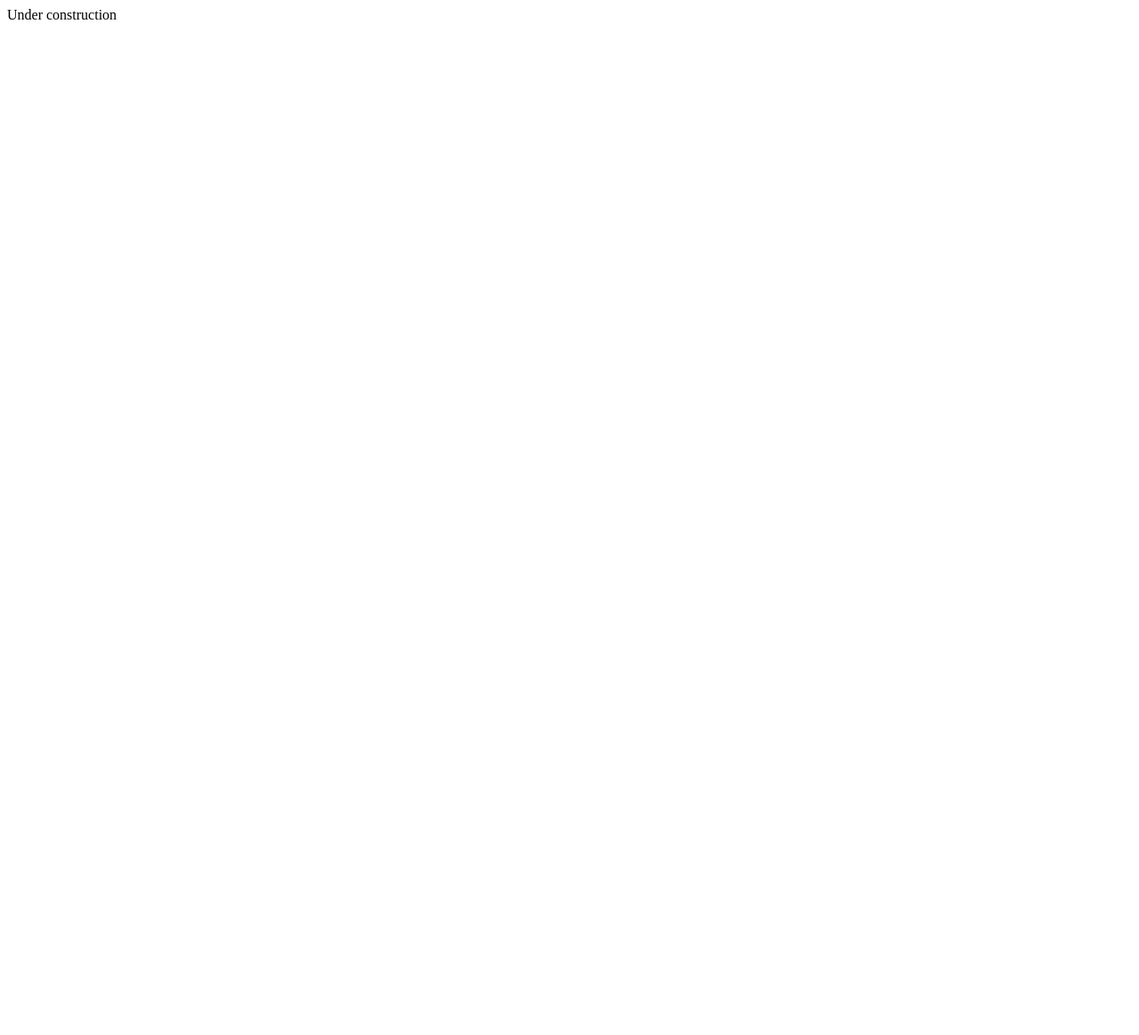
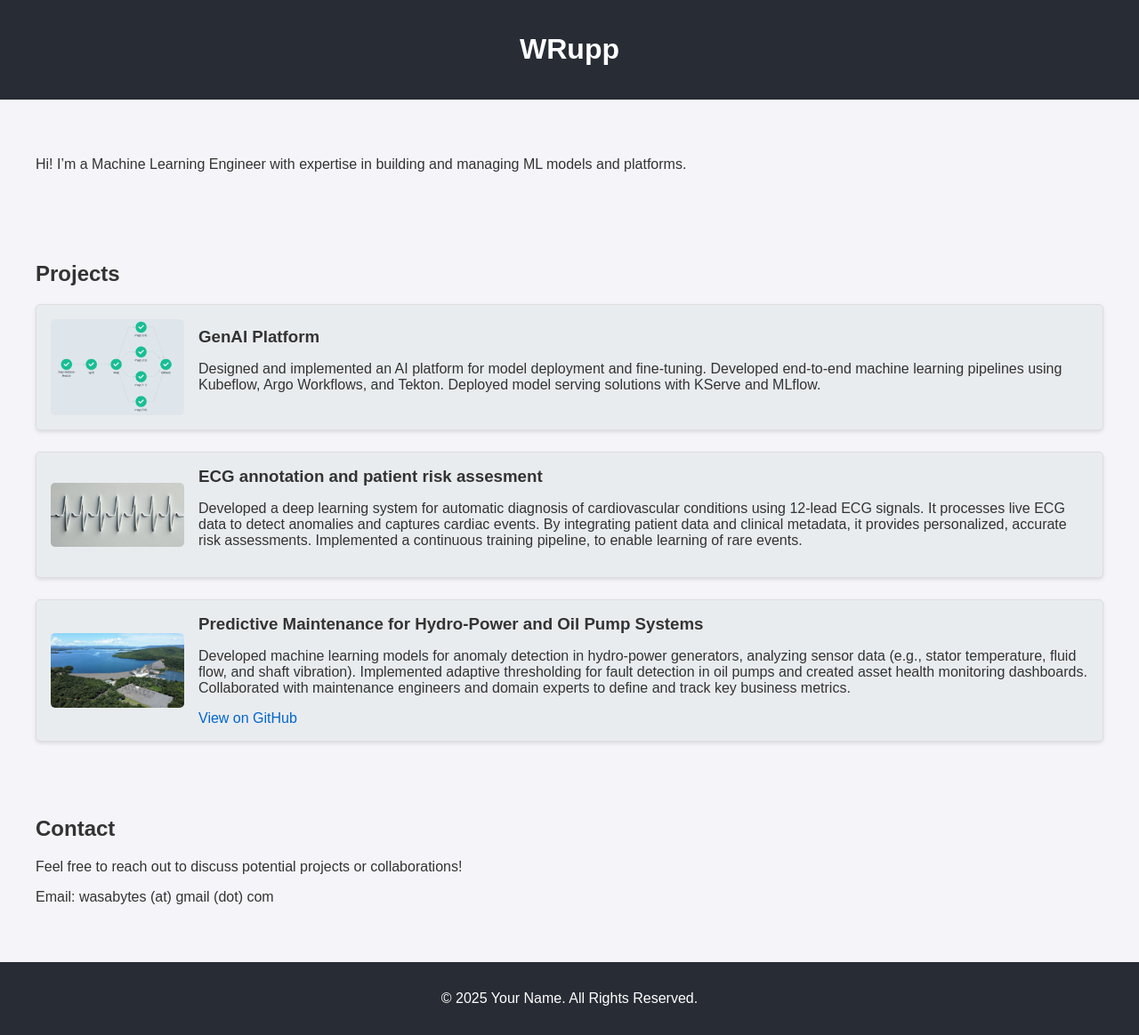
Before and after one commit to WRupp/WRupp.github.io, a plain HTML site: page index.html in a window 1280 px wide. Shown: the whole page at 89% size. Before the commit the page ends 800 px from the top, so only its background shows below. Drawn offline with Linux system fonts and the light colour scheme.

Commit message:
First version

```diff
--- a/index.html
+++ b/index.html
@@ -1 +1,74 @@
-Under construction
+<!DOCTYPE html>
+<html lang="en">
+<head>
+    <meta charset="UTF-8">
+    <meta name="viewport" content="width=device-width, initial-scale=1.0">
+    <title>Machine Learning Engineer Portfolio</title>
+    <link rel="stylesheet" href="styles.css">
+</head>
+<body>
+    <header>
+        <h1>WRupp</h1>
+        <!--<nav>
+            <a href="#about">About</a>
+            <a href="#projects">Projects</a>
+            <a href="#contact">Contact</a>
+        </nav>
+    -->
+    </header>
+
+    <section id="about">
+        <p>Hi! I’m a Machine Learning Engineer with expertise in building and managing ML models and platforms.</p>
+    </section>
+
+    <section id="projects">
+        <h2>Projects</h2>
+        <div class="projects">
+            <div class="project-card">
+                <img src="assets/all_green.png" alt="Project 3" class="project-image">
+                <div class="project-info">
+                    <h3>GenAI Platform</h3>
+                    <p>
+                        Designed and implemented an AI platform for model deployment and fine-tuning.
+                        Developed end-to-end machine learning pipelines using Kubeflow, Argo Workflows, and Tekton.
+                        Deployed model serving solutions with KServe and MLflow.
+                    </p>
+                </div>
+            </div>
+            <div class="project-card">
+                <img src="assets/minimal_ecg.png" alt="Project 3" class="project-image">
+                <div class="project-info">
+                    <h3>ECG annotation and patient risk assesment</h3>
+                    <p>
+                        Developed a deep learning system for automatic diagnosis of cardiovascular conditions using 12-lead ECG signals.
+                        It processes live ECG data to detect anomalies and captures cardiac events. By integrating patient data and clinical metadata, it provides personalized, accurate risk assessments.
+                        Implemented a continuous training pipeline, to enable learning of rare events.
+                    </p>
+                </div>
+            </div>
+            <div class="project-card">
+                <img src="assets/hydroeletric.jpg" alt="Project 3" class="project-image">
+                <div class="project-info">
+                    <h3>Predictive Maintenance for Hydro-Power and Oil Pump Systems</h3>
+                    <p>
+                        Developed machine learning models for anomaly detection in hydro-power generators, analyzing sensor data (e.g., stator temperature, fluid flow, and shaft vibration). Implemented adaptive thresholding for fault detection in oil pumps and created asset health monitoring dashboards. Collaborated with maintenance engineers and domain experts to define and track key business metrics.
+                    </p>
+                    <a href="https://github.com/yourgithub/sales-prediction" target="_blank">View on GitHub</a>
+                </div>
+            </div>
+        </div>
+    </section>
+
+    <section id="contact">
+        <h2>Contact</h2>
+        <p>
+            Feel free to reach out to discuss potential projects or collaborations!
+        </p>
+        <p>Email: wasabytes (at) gmail (dot) com</p>
+    </section>
+
+    <footer>
+        <p>&copy; 2025 Your Name. All Rights Reserved.</p>
+    </footer>
+</body>
+</html>
--- /dev/null
+++ b/styles.css
@@ -0,0 +1,96 @@
+body {
+    font-family: Arial, sans-serif;
+    margin: 0;
+    padding: 0;
+    background-color: #f4f4f9;
+    color: #333;
+}
+
+header {
+    background-color: #282c34;
+    color: white;
+    padding: 1rem 0;
+    text-align: center;
+}
+
+nav {
+    margin: 0 auto;
+    display: flex;
+    justify-content: center;
+    gap: 1rem;
+}
+
+nav a {
+    color: white;
+    text-decoration: none;
+    font-weight: bold;
+}
+
+section {
+    max-width: 1200px;
+    margin: 2rem auto;
+    padding: 1rem;
+}
+
+.projects {
+    display: flex;
+    flex-direction: column;
+    gap: 1.5rem;
+}
+
+.project-card {
+    background-color: white;
+    border: 1px solid #ddd;
+    border-radius: 5px;
+    box-shadow: 0 2px 5px rgba(0, 0, 0, 0.1);
+    padding: 1rem;
+}
+
+.project-card h3 {
+    margin: 0;
+}
+
+.project-card a {
+    color: #0066cc;
+    text-decoration: none;
+}
+
+footer {
+    text-align: center;
+    padding: 1rem 0;
+    background-color: #282c34;
+    color: white;
+    margin-top: 2rem;
+}
+
+.projects {
+    display: flex;
+    flex-direction: column;
+    gap: 1.5rem;
+}
+
+.project-card {
+    display: flex;
+    align-items: center;
+    background: #e9ecef;
+    padding: 1rem;
+    border-radius: 5px;
+    box-shadow: 0 2px 4px rgba(0, 0, 0, 0.1);
+    gap: 1rem;
+}
+
+.project-image {
+    width: 150px;
+    height: auto;
+    border-radius: 5px;
+    object-fit: cover;
+    flex-shrink: 0;
+}
+
+.project-details {
+    flex-grow: 1;
+}
+
+.project-info {
+    flex-grow: 1; /* Allows the text section to take the remaining space */
+}
```
Also changed, not shown: assets/all_green.png (added), assets/hydroeletric.jpg (added), assets/minimal_ecg.png (added).
